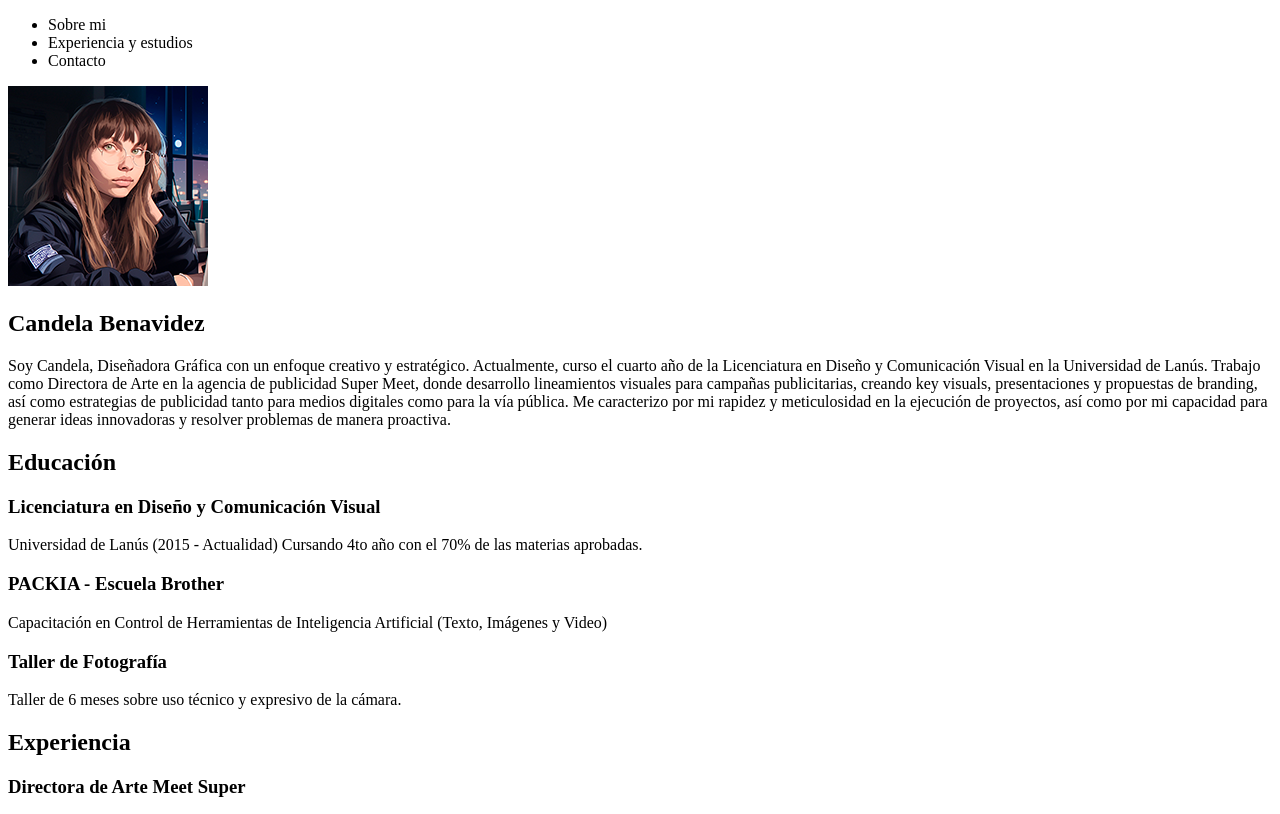
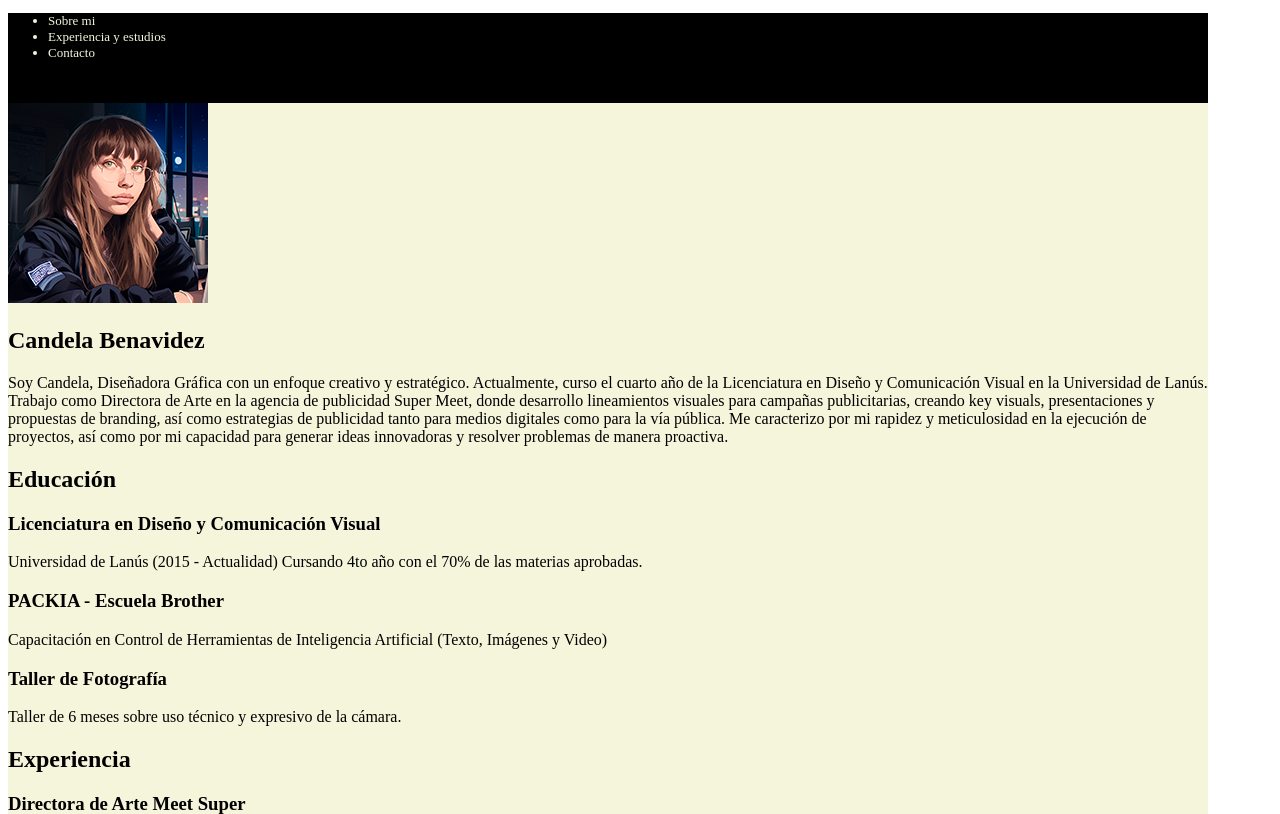
Before and after one commit to CandeBe/TP1-Computacion-3, a plain HTML site: page index.html in a window 1280 px wide. Shown: the top 814 px of the page. Drawn offline with Linux system fonts and the light colour scheme.

Commit message:
Agregue css

```diff
--- /dev/null
+++ b/estilos.css
@@ -0,0 +1,17 @@
+@charset "utf-8";
+h1{
+    color: black
+    font: size 30px;
+}
+.botonera{
+    width: 1200px;
+    height: 90px;
+    background-color: black;
+    font-size: small;
+    color: beige;
+}
+#cabecera{
+    background-color: beige;
+    width: 1200px;
+    height: 1200px;
+}
--- a/index.html
+++ b/index.html
@@ -3,10 +3,11 @@
     <head>
         <meta>
         <title> Mi Curriculum </title>
+        <link href="estilos.css" rel="stylesheet" type="text/css">
     </head>
 <body>
     <header>
-        <nav>
+        <nav class="botonera">
             <ul>
                 <li>Sobre mi</li>
                 <li>Experiencia y estudios </li>
@@ -14,7 +15,7 @@
             </ul>
         </nav>
     </header>
-<main>
+<main id="cabecera">
     <section>
         <img src="IMG/foto-perfil.png" alt="Foto de perfil de Candela" width="200">
         <h1>Candela Benavidez</h1>
```
